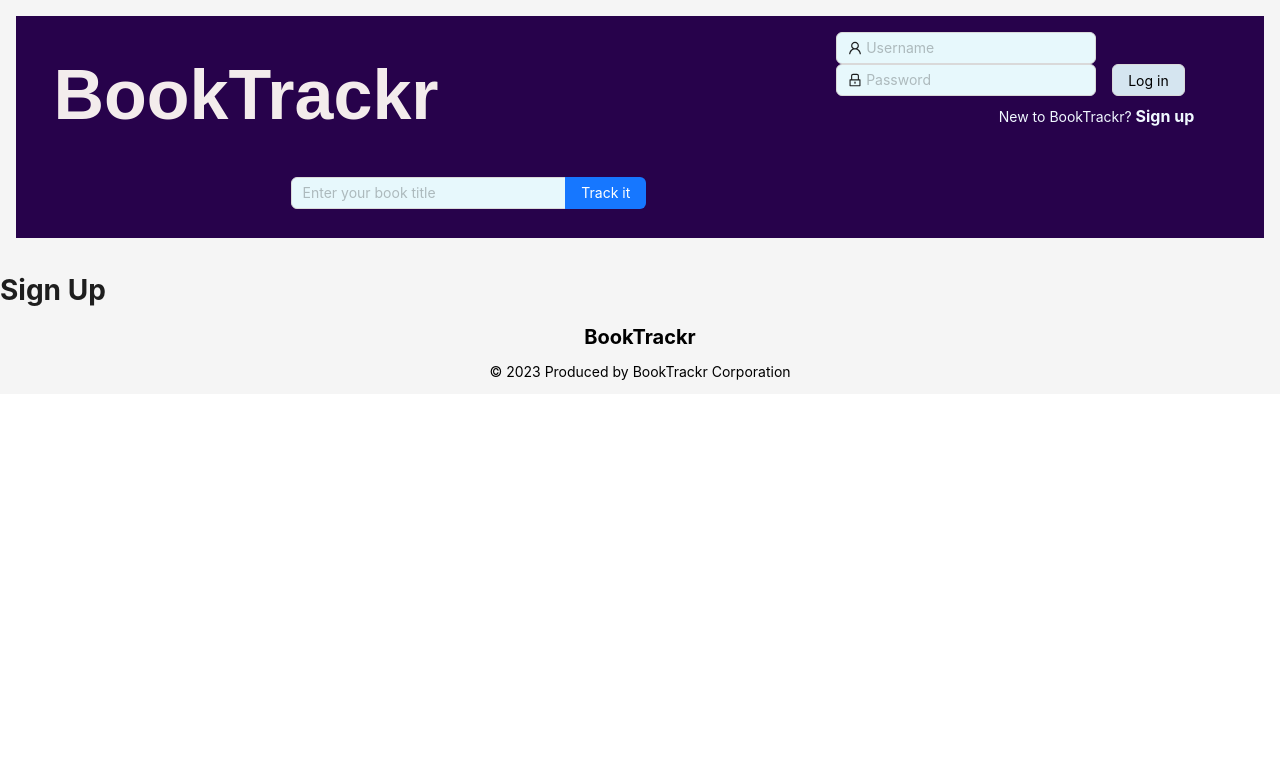
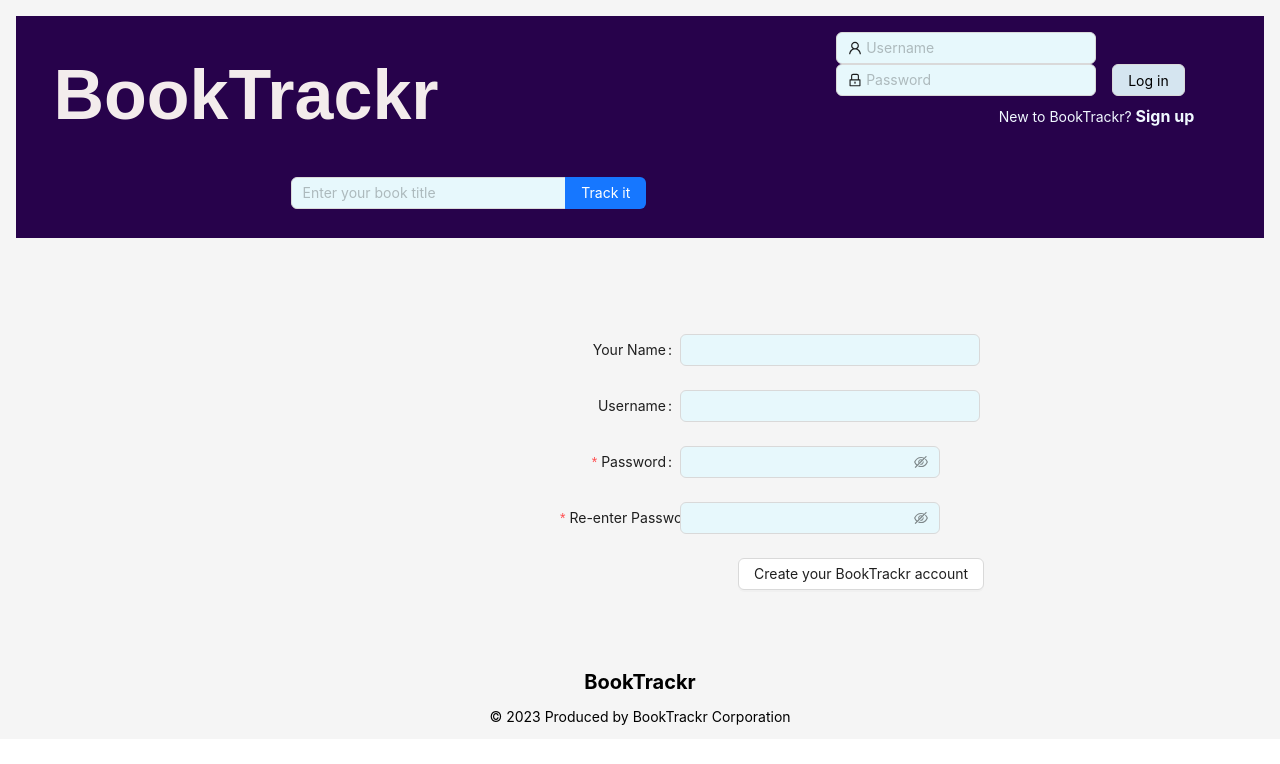
Before and after one commit to jpbeltrame/csis-3380-project-frontend, a React (Create React App) app: page /signup in a window 1280 px wide. Shown: the top 764 px of the page. Built offline with nearby package versions, Linux system fonts and the light colour scheme.

Commit message:
signUp and design for UserProfile

```diff
--- a/src/App.js
+++ b/src/App.js
@@ -30,8 +30,7 @@ function App() {
                 <Route index element={<Home />} />
                 {/* <Route path="/about" element={<About />} /> */}
                 <Route path="/searchResults" element={<BookSearchResults/>} />
-                <Route path="/signup" element={<SignUp />} />
-                {/* <Route path="/user" element={<UserProfile userId={userIdForTesting} />} /> */}
+                <Route path="/signup" element={<SignUp setUserId={setUserId} />} />
                 <Route path="/user" element={<UserProfile userId={userId}/>} />
                 {/* <Route path="/wishList" element={<WishList userId={userIdForTesting} />} /> */}
                 <Route path="/wishList" element={<WishList userId={userId} />} />
--- a/src/components/BookSearchResults/BookSearchResults.js
+++ b/src/components/BookSearchResults/BookSearchResults.js
@@ -19,7 +19,7 @@ const BookSearchResults = () => {
 
     // Fetch initial 10 books when component is mounted
     axios
-      .get(`${process.env.REACT_APP_BACKEND_URL}/booksWithQuery`, {
+      .get(`${process.env.REACT_APP_BACKEND_URL}booksWithQuery`, {
         params: {
           query: searchQuery,
           limit: 10,
--- a/src/components/Header/Header.css
+++ b/src/components/Header/Header.css
@@ -14,4 +14,10 @@
 .ant-input-affix-wrapper,
 .ant-input  {
     background-color:#E7F8FC;
-  }
+}
+
+.title a{
+    align-items:flex-start;
+    width: 90%;
+    color:#F3ECEC;
+}
--- a/src/components/Header/Header.js
+++ b/src/components/Header/Header.js
@@ -70,10 +70,7 @@ function Header({setUserId}) {
     </Menu>
   );
 
-  // const handleUsername = (newUsername) =>{
-  //   setUsername(newUsername);
-  //   console.log("username:", username);
-  // }
+
 
   return (
     <div className="header">
--- a/src/pages/SignUp/SignUp.css
+++ b/src/pages/SignUp/SignUp.css
@@ -0,0 +1,29 @@
+.signUpForm form {
+    margin-top: 5rem;
+    margin-left: 35rem;
+    margin-bottom: 5rem;
+    /* max-width: 00px; */
+}
+
+.ant-form-item-label {
+    max-width: 800px;
+    color: aqua;
+}
+
+.ant-input{
+    max-width: 400px;
+}
+
+.ant-input-password{
+    width:auto;
+}
+
+.button div{
+    align-items: center;
+
+}
+
+.invalidMessage p{
+    margin:0;
+    color:red;
+}
--- a/src/pages/SignUp/SignUp.js
+++ b/src/pages/SignUp/SignUp.js
@@ -1,7 +1,144 @@
-import './SignUp.css';
+import "./SignUp.css";
+import { PlusOutlined } from "@ant-design/icons";
+import {
+  Button,
+  Cascader,
+  Checkbox,
+  DatePicker,
+  Form,
+  Input,
+  InputNumber,
+  Radio,
+  Select,
+  Slider,
+  Switch,
+  TreeSelect,
+  Upload,
+} from "antd";
+import React, { useState } from "react";
+import { Navigate, useNavigate } from "react-router-dom";
+import axios from "axios";
 
-function SignUp() {
-   return <h1>Sign Up</h1>;
+async function createUser(name, username, password,setUserId) {
+  const data = {
+    name: name,
+    username: username,
+    password: password,
+  };
+
+  try{
+   const response = await axios
+    .post(
+      `${process.env.REACT_APP_BACKEND_URL}auth/signup`,
+      JSON.stringify(data),
+      {
+        headers: {
+          "Content-Type": "application/json",
+        },
+      }
+    )
+    const userId = response.data._id;
+    setUserId(userId)
+
+   return <Navigate to={{
+      pathname:"/user",
+      state:{userId:userId}
+   }} />
+    }
+    catch(error) {
+      var input = document.getElementById("username");
+      var message = document.createElement("div");
+      message.className = "invalidMessage";
+      message.innerHTML = `<p> Username unavailable</p>`;
+
+      input.insertAdjacentElement("afterend", message);
+    }
+}
+
+const { RangePicker } = DatePicker;
+const { TextArea } = Input;
+
+
+
+function SignUp({setUserId}) {
+  const navigate = useNavigate();
+  const [form] = Form.useForm();
+
+  const handleSignup = async () => {
+   try{
+      const values = await form.validateFields();
+        const { fullname, username, password } = values;
+        const userId = await createUser(fullname, username, password,setUserId);
+            navigate("/user", { state: { userId: userId.props.to.state } });
+
+          }
+          catch(error) {
+            console.log(error);
+          };
+      }
+
+  return (
+    <div className="signUpForm">
+      <Form
+        form={form}
+        labelCol={{
+          span: 4,
+        }}
+        wrapperCol={{
+          span: 14,
+        }}
+        layout="horizontal"
+      >
+        <Form.Item name="fullname" label="Your Name">
+          <Input />
+        </Form.Item>
+        <Form.Item name="username" label="Username">
+          <Input />
+        </Form.Item>
+        <Form.Item
+          name="password"
+          label="Password"
+          rules={[
+            {
+              required: true,
+              message: "Please input your password!",
+            },
+          ]}
+          hasFeedback
+        >
+          <Input.Password />
+        </Form.Item>
+
+        <Form.Item
+          name="confirm"
+          label="Re-enter Password"
+          dependencies={["password"]}
+          hasFeedback
+          rules={[
+            {
+              required: true,
+              message: "Please confirm your password!",
+            },
+            ({ getFieldValue }) => ({
+              validator(_, value) {
+                if (!value || getFieldValue("password") === value) {
+                  return Promise.resolve();
+                }
+                return Promise.reject(
+                  new Error("The new password that you entered do not match!")
+                );
+              },
+            }),
+          ]}
+        >
+          <Input.Password />
+        </Form.Item>
+        <Form.Item className="button">
+          <Button onClick={handleSignup}>Create your BookTrackr account</Button>
+        </Form.Item>
+      </Form>
+    </div>
+  );
 }
 
 export default SignUp;
--- a/src/pages/UserProfile/UserProfile.css
+++ b/src/pages/UserProfile/UserProfile.css
@@ -6,10 +6,19 @@
     align-items: center;
   }
 
+  .userFormDisabled form{
+    margin-top: 1rem;
+    /* padding: 0; */
+     margin-left: 35rem;
+    /* margin-bottom: 5rem; */
+    /* max-width: 00px; */
+  }
+
   .title {
     font-size: 24px;
     font-weight: bold;
     margin-bottom: 20px;
+    margin-left: 50rem;
   }
 
   .cardContainer {
@@ -18,3 +27,40 @@
     align-items: center;
     margin-bottom: 20px;
   }
+
+
+  .userForm form {
+    margin-top: 5rem;
+    margin-left: 35rem;
+    margin-bottom: 5rem;
+    /* max-width: 00px; */
+}
+
+.ant-row{
+  width: 100%;
+}
+
+.ant-form-item-label {
+  max-width: 800px;
+  color: aqua;
+}
+
+.ant-input{
+  max-width: 300px;
+}
+
+.button div{
+  width:fit-content;
+  margin-left: 3.7rem;
+}
+
+.switch{
+  margin-left: 45rem;
+  margin-bottom: 0;
+  margin-top: 5rem;
+}
+
+
+.switch button{
+  margin-left: 1rem;
+}
--- a/src/pages/UserProfile/userProfile.js
+++ b/src/pages/UserProfile/userProfile.js
@@ -1,10 +1,16 @@
 import "./UserProfile.css";
 import React, { useState, useEffect } from 'react';
 import axios from 'axios';
-import { Card, Spin } from 'antd';
+import { Card, Spin, Button,
+  Form,
+  Input,
+  Switch,
+  Upload, } from 'antd';
+  import { PlusOutlined } from '@ant-design/icons';
 
 const UserProfile = (props) => {
   const { userId } = props;
+  console.log('userprofile',userId);
   const [userProfile, setUserProfile] = useState({});
   const [isLoading, setIsLoading] = useState(true);
   const [isEditMode, setIsEditMode] = useState(false);
@@ -13,12 +19,14 @@ const UserProfile = (props) => {
 
 
   useEffect(() => {
+    console.log(userId);
     axios.get(`${process.env.REACT_APP_BACKEND_URL}users/profile/${userId}`)
       .then((response) => {
         setUserProfile(response.data);
         setName(response.data.name);
         setUsername(response.data.login.username);
         setIsLoading(false);
+        console.log("name",name);
       })
       .catch((error) => {
         console.error('Error fetching user profile:', error);
@@ -35,6 +43,7 @@ const UserProfile = (props) => {
 
     if (isConfirmed) {
       // Send a POST request to update the user profile
+
       axios.post(`${process.env.REACT_APP_BACKEND_URL}/users/profile/${userId}`, {
         name,
         login: {
@@ -58,9 +67,9 @@ const UserProfile = (props) => {
   }
 
   return (
-    <div className="container">
+    <div>
       <h2 className="title">User Profile</h2>
-      <div className="cardContainer">
+      {/* <div className="cardContainer">
         <Card style={{ width: 300 }}>
           {isEditMode ? (
             <>
@@ -75,9 +84,98 @@ const UserProfile = (props) => {
               <button onClick={handleEditClick}>Edit</button>
             </>
           )}
-        </Card>
+        </Card> */}
+
+        {isEditMode? (
+          <div className="userForm">
+           <Form
+           labelCol={{
+             span: 4,
+           }}
+           wrapperCol={{
+             span: 14,
+           }}
+           layout="horizontal"
+          //  max-width='600px'
+         >
+ <Form.Item label="Edit" valuePropName="checked"  >
+ <Switch onChange={(e) => handleEditClick()} defaultChecked="true"/>
+</Form.Item>
+<Form.Item name="fullname" label="Your Name" initialValue={name} onChange={(e) => setName(e.target.value)}>
+<Input />
+</Form.Item>
+<Form.Item name="username" label="Username"  initialValue={username} onChange={(e) => setUsername(e.target.value)}>
+<Input />
+</Form.Item>
+<Form.Item label="Avatar" valuePropName="fileList">
+ <Upload action="/upload.do" listType="picture-card">
+   <div>
+     <PlusOutlined />
+     <div
+       style={{
+         marginTop: 8,
+       }}
+     >
+       Upload
+     </div>
+   </div>
+ </Upload>
+</Form.Item>
+<Form.Item className="button">
+<Button onClick={handleSaveClick}>Save</Button>
+</Form.Item>
+</Form>
+</div>
+        ):
+        (
+          <>
+
+                <p className="switch">Edit
+                <Switch onChange={(e) => handleEditClick()}/>
+                </p>
+                <div className="userFormDisabled">
+          <Form
+        labelCol={{
+          span: 4,
+        }}
+        wrapperCol={{
+          span: 14,
+        }}
+        layout="horizontal"
+        disabled={true}
+      >
+
+         <Form.Item name="fullname" label="Your Name" initialValue={name}>
+         <Input />
+         </Form.Item>
+         <Form.Item name="username" label="Username"  initialValue={username}>
+         <Input />
+         </Form.Item>
+         <Form.Item label="Avatar" valuePropName="fileList">
+          <Upload action="/upload.do" listType="picture-card">
+            <div>
+              <PlusOutlined />
+              <div
+                style={{
+                  marginTop: 8,
+                }}
+              >
+                Upload
+              </div>
+            </div>
+          </Upload>
+         </Form.Item>
+         <Form.Item className="button">
+         </Form.Item>
+         </Form>
+         </div>
+         </>
+
+        )}
+
+
       </div>
-    </div>
+    // </div>
   );
 };
 
```
